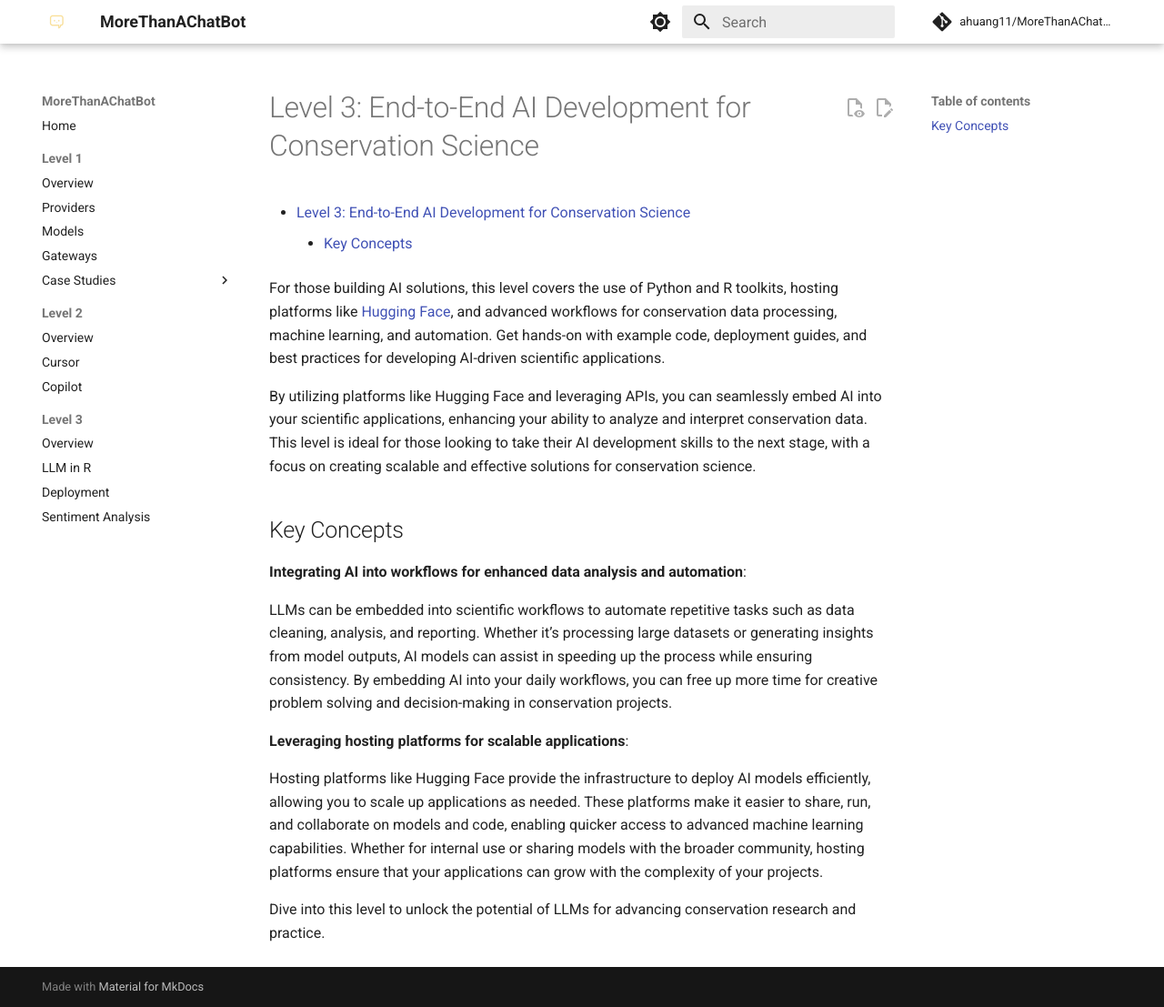
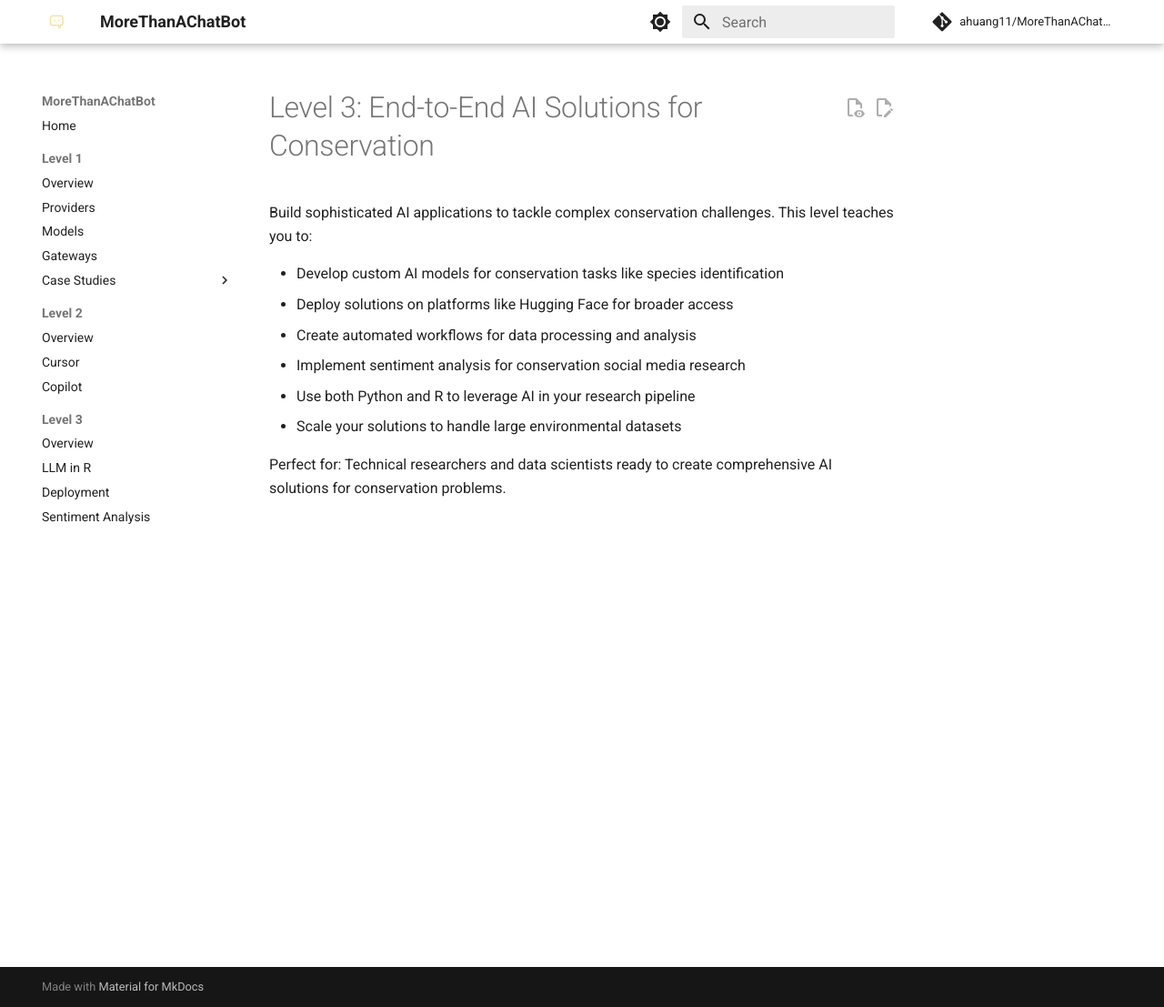
Before and after one commit to ahuang11/MoreThanAChatBot, an MkDocs documentation site: the page built from docs/level3/overview.md, in a window 1280 px wide and 1107 px high. Shown: the whole window at 91% size. Built offline with MkDocs 1.6.1 and Material for MkDocs 9.7.7, drawn with Linux system fonts in a browser that asks for light colours; comment, search, counter and statistics services are not loaded.

Commit message:
Rework overviews

```diff
--- a/docs/level3/overview.md
+++ b/docs/level3/overview.md
@@ -1,19 +1,12 @@
-# Level 3: End-to-End AI Development for Conservation Science
+# Level 3: End-to-End AI Solutions for Conservation
 
-[TOC]
+Build sophisticated AI applications to tackle complex conservation challenges. This level teaches you to:
 
-For those building AI solutions, this level covers the use of Python and R toolkits, hosting platforms like [Hugging Face](https://huggingface.co), and advanced workflows for conservation data processing, machine learning, and automation. Get hands-on with example code, deployment guides, and best practices for developing AI-driven scientific applications.
+- Develop custom AI models for conservation tasks like species identification
+- Deploy solutions on platforms like Hugging Face for broader access
+- Create automated workflows for data processing and analysis
+- Implement sentiment analysis for conservation social media research
+- Use both Python and R to leverage AI in your research pipeline
+- Scale your solutions to handle large environmental datasets
 
-By utilizing platforms like Hugging Face and leveraging APIs, you can seamlessly embed AI into your scientific applications, enhancing your ability to analyze and interpret conservation data. This level is ideal for those looking to take their AI development skills to the next stage, with a focus on creating scalable and effective solutions for conservation science.
-
-## Key Concepts
-
-**Integrating AI into workflows for enhanced data analysis and automation**:
-
-LLMs can be embedded into scientific workflows to automate repetitive tasks such as data cleaning, analysis, and reporting. Whether it’s processing large datasets or generating insights from model outputs, AI models can assist in speeding up the process while ensuring consistency. By embedding AI into your daily workflows, you can free up more time for creative problem solving and decision-making in conservation projects.
-
-**Leveraging hosting platforms for scalable applications**:
-
-Hosting platforms like Hugging Face provide the infrastructure to deploy AI models efficiently, allowing you to scale up applications as needed. These platforms make it easier to share, run, and collaborate on models and code, enabling quicker access to advanced machine learning capabilities. Whether for internal use or sharing models with the broader community, hosting platforms ensure that your applications can grow with the complexity of your projects.
-
-Dive into this level to unlock the potential of LLMs for advancing conservation research and practice.
+Perfect for: Technical researchers and data scientists ready to create comprehensive AI solutions for conservation problems.
--- a/mkdocs.yml
+++ b/mkdocs.yml
@@ -44,6 +44,7 @@ theme:
 
 markdown_extensions:
     - toc:
+        baselevel: 1
         permalink: true
     - pymdownx.highlight:
         anchor_linenums: true
```
Also changed, not shown: docs/level1/overview.md (+9 -3 lines), docs/level2/overview.md (+10 -3 lines).
